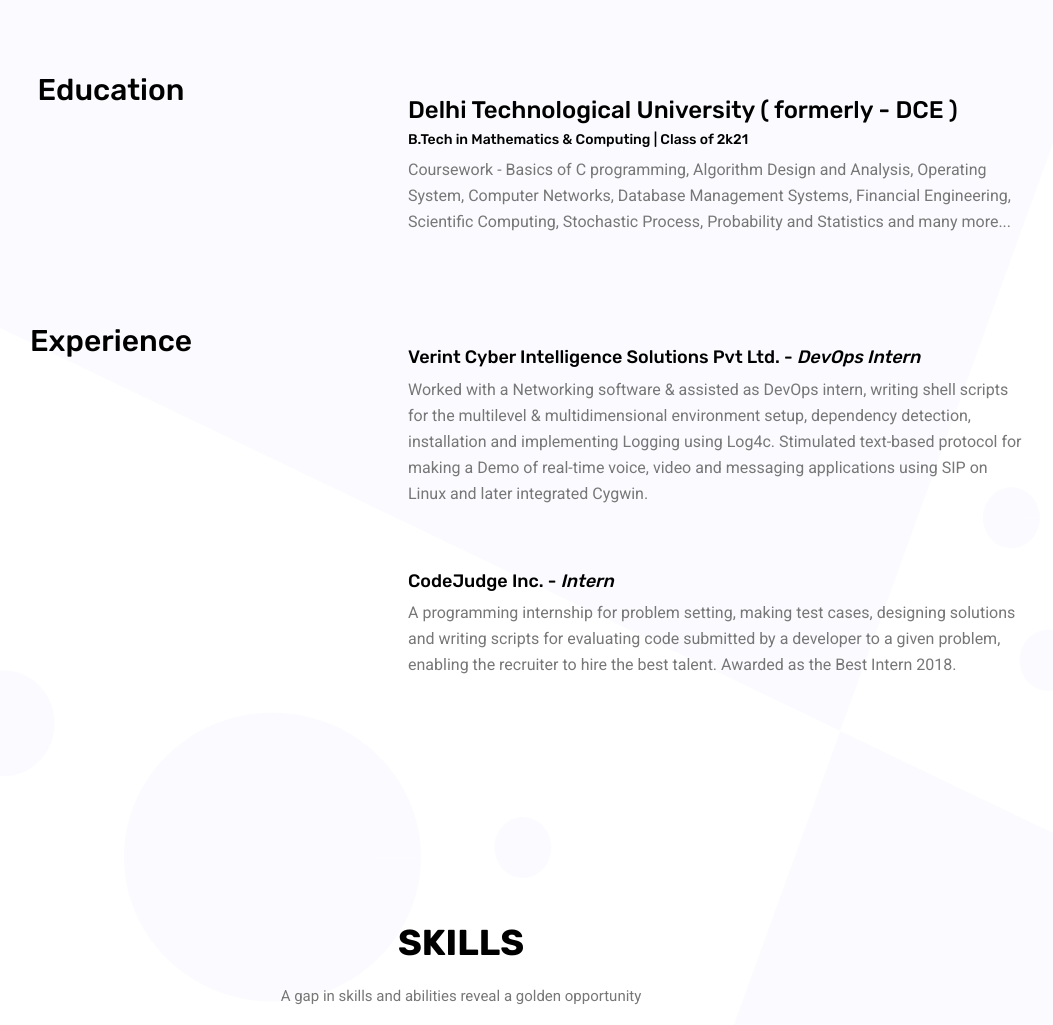
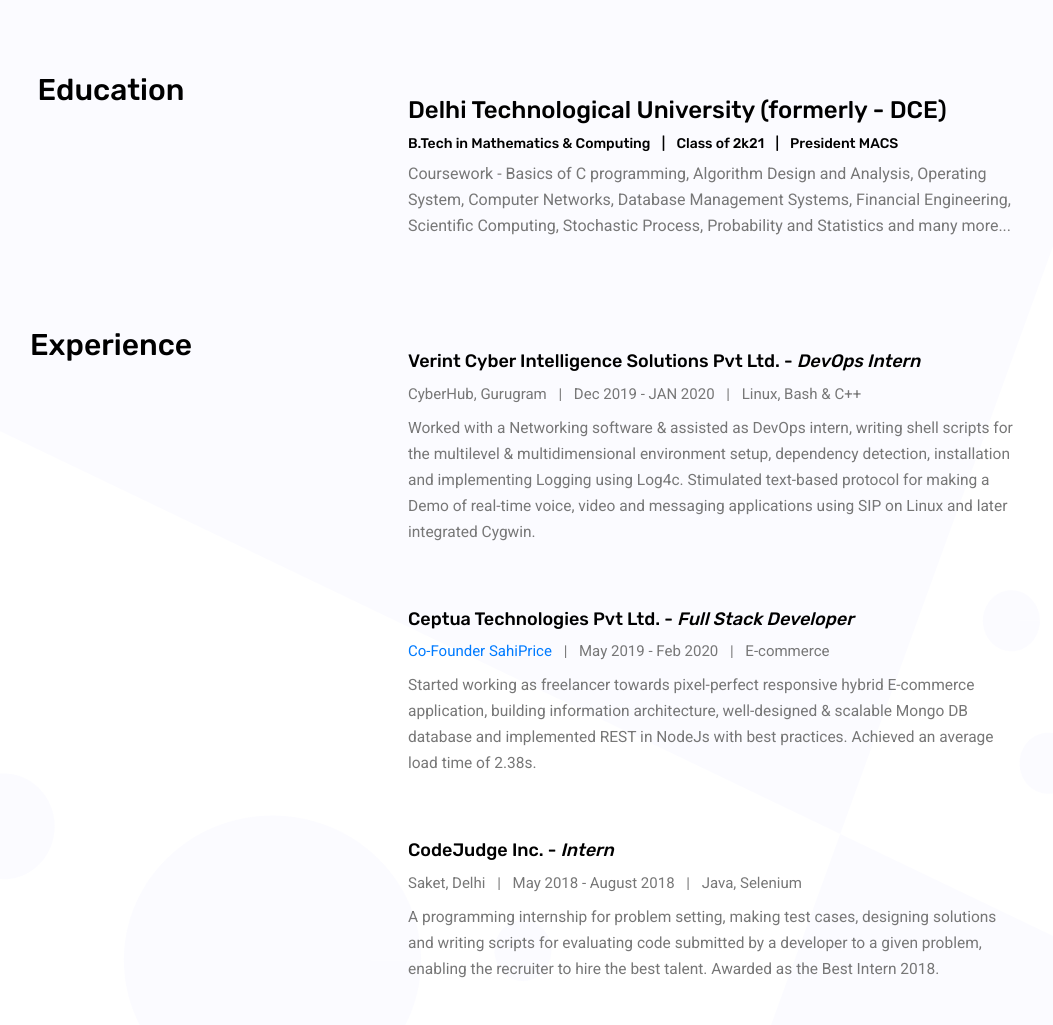
Before and after one commit to sachin-duhan26/sachin-duhan-portfolio-website, a plain HTML site: page index.html in a window 1280 px wide. Shown: the part 1160-2185 px from the top of the page, without its empty margins (179-1232 px from the left). Drawn offline with nearby package versions, Linux system fonts and the light colour scheme.

Commit message:
updates in epxerience and minor fix

```diff
--- a/index.html
+++ b/index.html
@@ -89,7 +89,7 @@
     <!--================ End Home Banner Area =================-->
 
     <!--================ Start About Us Area =================-->
-    <section class="about_area section_gap_bottom animated fadeIn " id="about">
+    <section class="about_area animated fadeIn " id="about">
         <div class="container ">
             <div class="row justify-content-start align-items-center ">
                 <div class="col-lg-5 ">
@@ -100,10 +100,11 @@
                 <div class="offset-lg-1 col-lg-5 ">
                     <div class="main_title text-left ">
                         <h2>let me <br> Introduce myself </h2>
-                        <p class="lead " style="font-size: 18px; ">Ingenious and determined Full-stack developer & a Data Science Enthusiast with great experience as Freelancer and Intern in IT & Software Engineering.
+                        <p class="lead " style="font-size: 18px; ">
+                            Ingenious and determined Full-stack developer & a Data Science Enthusiast with great experience as Freelancer and Intern in IT & Software Engineering.
                         </p>
-                        <p class="lead " style="font-size: 18px; "> I've substantial knowledge of C++ STL, Python, Data Structures, Algorithms, Probability & Statistics. Currently pursuing Bachelor of Technology - B.Tech focused in Mathematics and Computer Science from Delhi Technological University
-                            (Formerly DCE).
+                        <p class="lead " style="font-size: 18px; ">
+                            I've substantial knowledge of C++ STL, Python, Data Structures, Algorithms, Probability & Statistics. Currently pursuing Bachelor of Technology - B.Tech focused in Mathematics and Computer Science from Delhi Technological University (Formerly DCE).
                         </p>
                     </div>
                 </div>
@@ -116,9 +117,10 @@
                             </blockquote>
                         </div>
                         <div class="col-sm-12 col-md-7">
-                            <div class="d-block p-4 ml-2">
-                                <h3>Delhi Technological University ( formerly - DCE )</h3>
-                                <h6>B.Tech in Mathematics & Computing | Class of 2k21</h6>
+                            <div class="d-block p-4 ml-2 pt-0">
+                                <h3 class="pb-1 pt-0 mt-0">Delhi Technological University (formerly - DCE)</h3>
+                                <h6><span class="pr-2">B.Tech in Mathematics & Computing</span> | <span class="pl-2 pr-2">Class of
+                                        2k21</span> | <span class="pl-2">President MACS</span></h6>
                                 <p class="lead " style="font-size: 16px; ">
                                     <strong>Coursework</strong> - Basics of C programming, Algorithm Design and Analysis, Operating System, Computer Networks, Database Management Systems, Financial Engineering, Scientific Computing, Stochastic Process,
                                     Probability and Statistics and many more...
@@ -134,15 +136,28 @@
                         </div>
 
                         <div class="col-sm-12 col-md-7 ">
-                            <div class="ml-2 p-4">
+                            <div class="ml-2 p-4 pt-0">
                                 <h4>Verint Cyber Intelligence Solutions Pvt Ltd. - <i>DevOps Intern</i></h4>
-                                <p class="lead " style="font-size: 16px; ">Worked with a Networking software & assisted as DevOps intern, writing shell scripts for the multilevel & multidimensional environment setup, dependency detection, installation and implementing Logging using Log4c. Stimulated
+                                <div class="pb-2"><span class="pr-2">CyberHub, Gurugram</span> | <span class="pl-2 pr-2">Dec
+                                        2019 - JAN 2020</span> | <span class="pl-2">Linux, Bash & C++</span></div>
+                                <p class="lead " style="font-size: 15.5px; ">Worked with a Networking software & assisted as DevOps intern, writing shell scripts for the multilevel & multidimensional environment setup, dependency detection, installation and implementing Logging using Log4c. Stimulated
                                     text-based protocol for making a Demo of real-time voice, video and messaging applications using SIP on Linux and later integrated Cygwin.
                                 </p>
                             </div>
-                            <div class="p-4 ml-2">
+                            <div class="p-4 pb-0 ml-2">
+                                <h4>Ceptua Technologies Pvt Ltd. - <i>Full Stack Developer</i></h4>
+                                <div class="pb-2"><span class="pr-2"><a target="_blank"
+                                            href="http://sahiprice.com/">Co-Founder SahiPrice</a></span> | <span class="pl-2 pr-2">May
+                                        2019 - Feb 2020</span> | <span class="pl-2">E-commerce</span></div>
+                                <p class="lead " style="font-size: 15.5px; ">
+                                    Started working as freelancer towards pixel-perfect responsive hybrid E-commerce application, building information architecture, well-designed & scalable Mongo DB database and implemented REST in NodeJs with best practices. Achieved an average load time
+                                    of 2.38s. </p>
+                            </div>
+                            <div class="p-4 pb-0 ml-2">
                                 <h4>CodeJudge Inc. - <i>Intern</i></h4>
-                                <p class="lead " style="font-size: 16px; ">
+                                <div class="pb-2"><span class="pr-2">Saket, Delhi</span> | <span class="pl-2 pr-2">May
+                                        2018 - August 2018</span> | <span class="pl-2">Java, Selenium</span></div>
+                                <p class="lead " style="font-size: 15.5px; ">
                                     A programming internship for problem setting, making test cases, designing solutions and writing scripts for evaluating code submitted by a developer to a given problem, enabling the recruiter to hire the best talent. Awarded as the Best Intern 2018.
                                 </p>
                             </div>
@@ -154,6 +169,7 @@
     </section>
     <!--================ End About Us Area =================-->
 
+    <br><br><br><br>
     <!--================ Start Features Area =================-->
     <section id="skills" class="features_area animated fadeIn ">
         <div class="container ">
@@ -170,7 +186,7 @@
                     <div class="feature_item rounded ">
                         <img src="img/services/s3.png " alt=" ">
                         <h4>Full-stack developer</h4>
-                        <p>An Experienced MEAN and MERN stack developer having completed numerous industry level projects as Freelancer since 2017.</p>
+                        <p>An Experienced MEAN and MERN stack developer having completed numerous industry level projects as Freelancer since 2018.</p>
                     </div>
                 </div>
                 <div class="col-lg-3 col-md-6 ">
```
